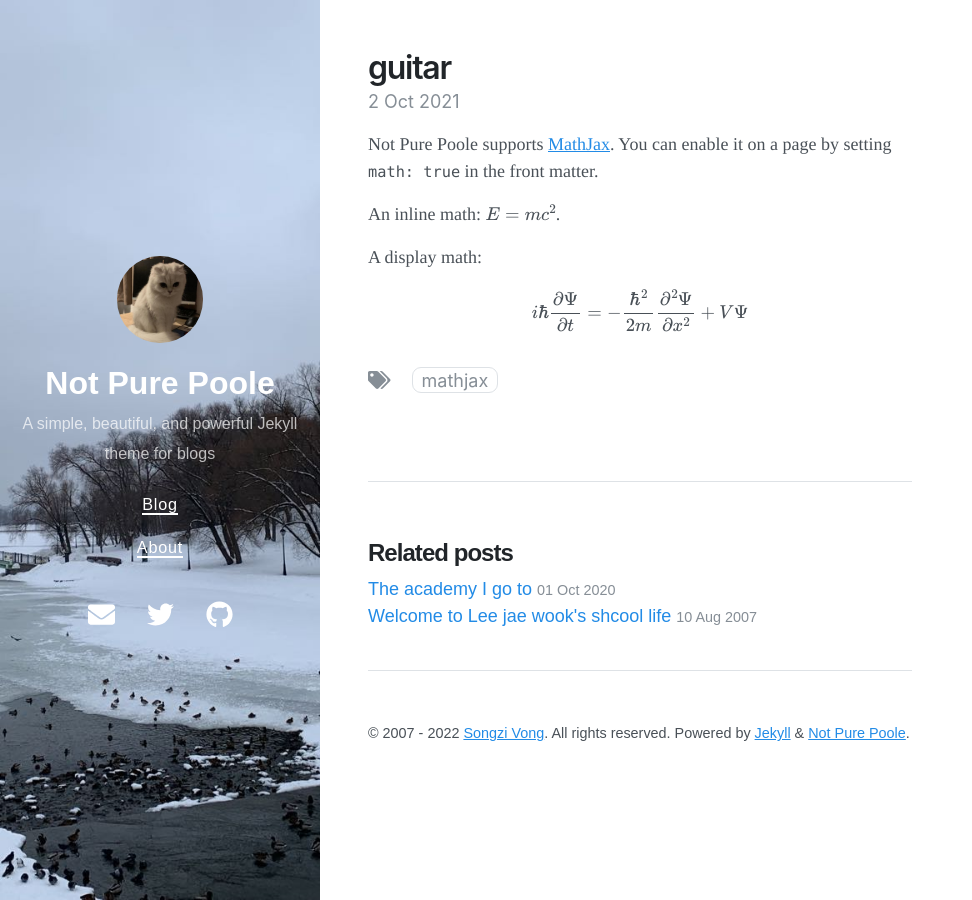
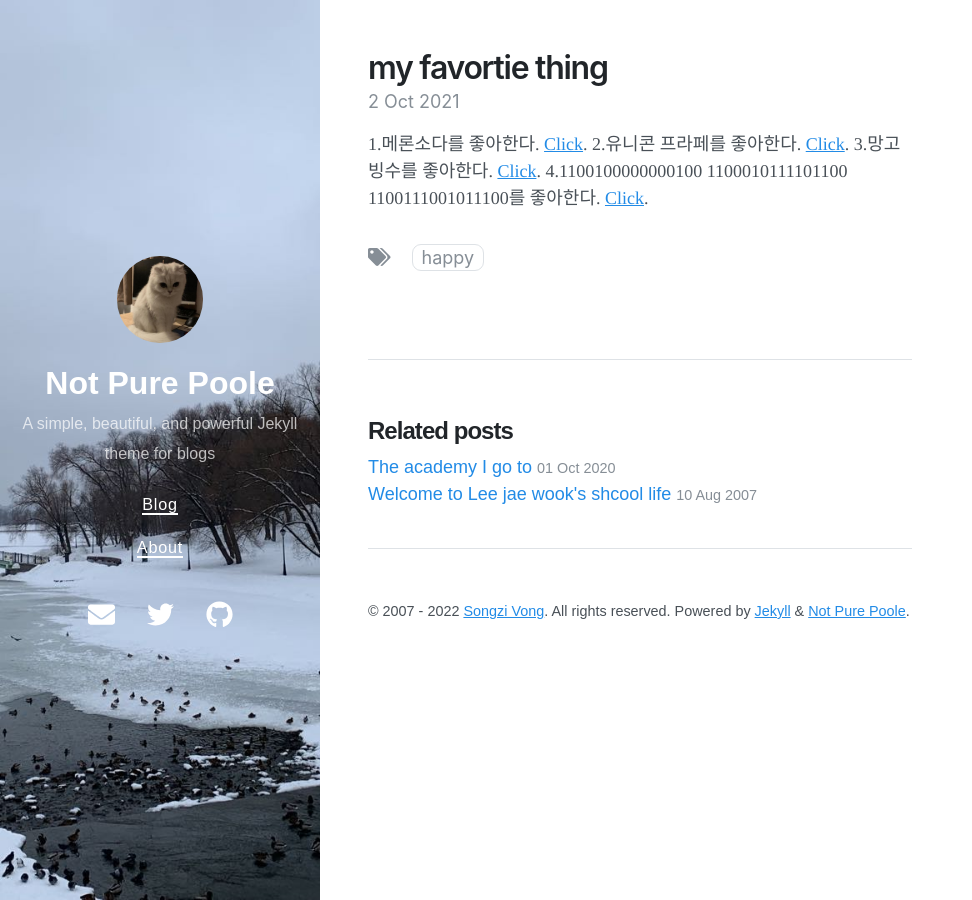
Before and after one commit to limegum07/limegum07.github.io, a Jekyll site: the page built from _posts/2020-10-02-testing-mathjax.md, in a window 1280 px wide. Shown: the whole page, without its empty margins (0-972 px from the left). Built offline with Jekyll 4.4.1, drawn with Linux system fonts in a browser that asks for light colours; nearby versions of some CDN libraries.

Commit message:
Update 2020-10-02-testing-mathjax.md

```diff
--- a/_posts/2020-10-02-testing-mathjax.md
+++ b/_posts/2020-10-02-testing-mathjax.md
@@ -1,17 +1,11 @@
 ---
 layout: post
-title: guitar
-tags: mathjax
+title: my favortie thing
+tags: Happy
 math: true
 date: 2021-10-02 15:32 +0800
 ---
-Not Pure Poole supports [MathJax](https://www.mathjax.org/). You can enable it on a page by setting `math: true` in the front matter.
-
-An inline math: \\\(E=mc^2\\\).
-
-A display math:
-
-$$
-i\hbar \frac{\partial \Psi}{\partial t} = -\frac{\hbar^2}{2m}
-\frac{\partial^2 \Psi}{\partial x^2} + V \Psi
-$$
+1.메론소다를 좋아한다. [Click](https://www.10000recipe.com/recipe/view.html?seq=6914235).
+2.유니콘 프라페를 좋아한다. [Click](https://destiny1995.tistory.com/m/49).
+3.망고빙수를 좋아한다. [Click](https://smartdata.tistory.com/m/124).
+4.1100100000000100 1100010111101100 1100111001011100를 좋아한다. [Click]().
```
